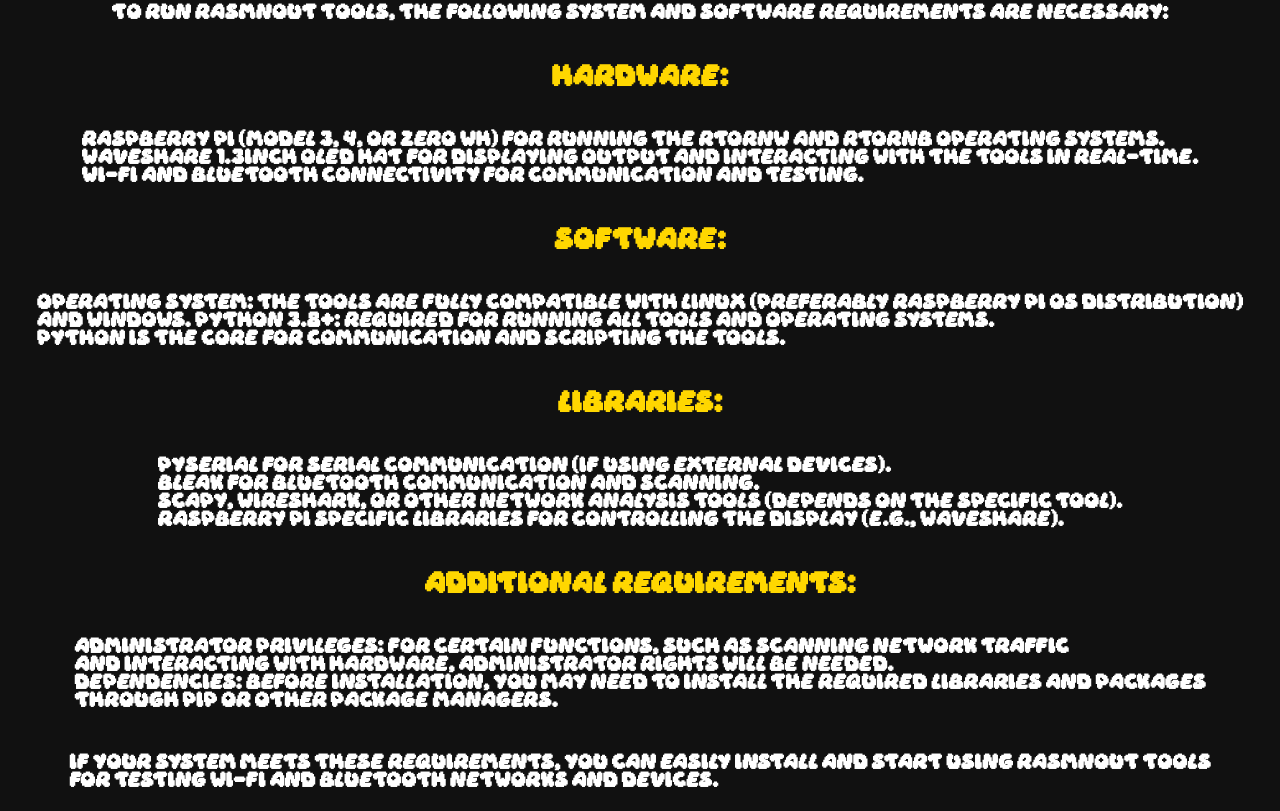
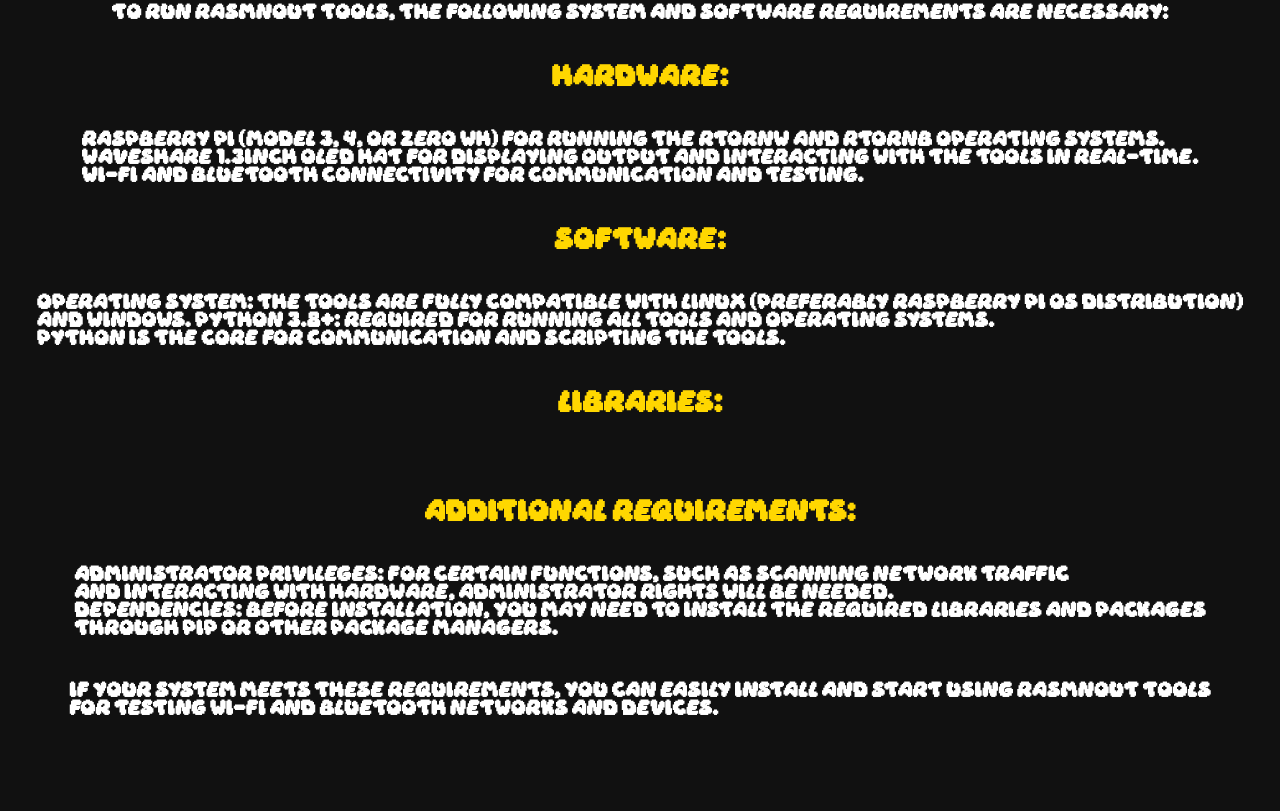
Before and after one commit to rasmnout/rasmnout.github.io, a plain HTML site: page docs.html in a window 1280 px wide. Shown: the part 919-1730 px from the top of the page. After the commit the page ends 1658 px from the top, so only its background shows below. Drawn offline with Linux system fonts and the light colour scheme.

Commit message:
Update docs.html

```diff
--- a/docs.html
+++ b/docs.html
@@ -173,7 +173,7 @@
 <h3>Software:</h3>
 <h5>Operating System: The tools are fully compatible with Linux (preferably Raspberry Pi OS distribution)<br> and Windows. Python 3.8+: Required for running all tools and operating systems.<br> Python is the core for communication and scripting the tools.</h5>
 <h3>    Libraries:</h3>
-<h5>        PySerial for serial communication (if using external devices).<br>Bleak for Bluetooth communication and scanning.<br>Scapy, Wireshark, or other network analysis tools (depends on the specific tool).<br>Raspberry Pi specific libraries for controlling the display (e.g., Waveshare).</h5>
+<h5>
 
 <h3>Additional Requirements:</h3>
 
```
